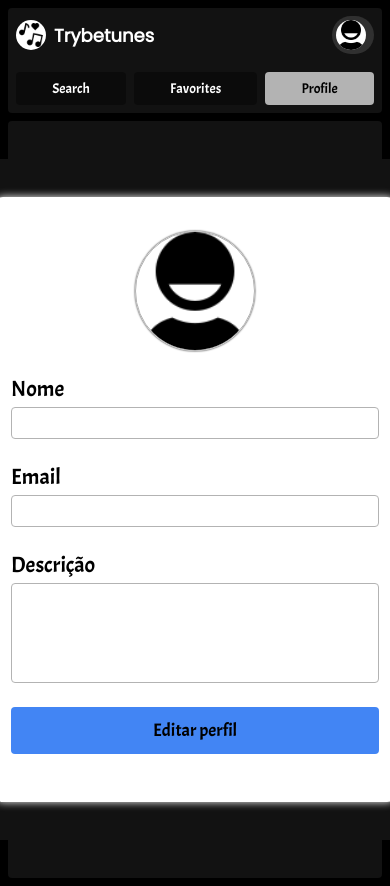
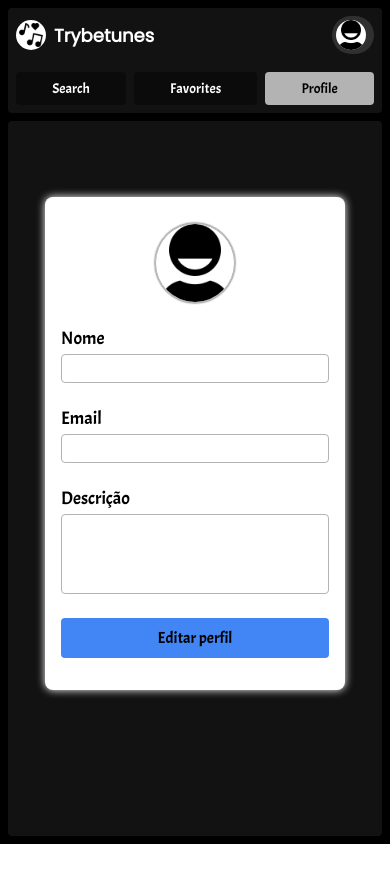
Before and after one commit to Lucas-Almeida-SD/Trybetunes_2.0, a React (Create React App) app: page /Trybetunes_2.0/profile/edit in a window 390 px wide. After the commit the page ends 844 px from the top, so only its background shows below. Built offline with nearby package versions, Linux system fonts and the light colour scheme; a web font is replaced by a local one.

Commit message:
style: Criada estilização de media query para pagina ProfileEdit

```diff
--- a/src/styles/ProfileEdit.scss
+++ b/src/styles/ProfileEdit.scss
@@ -100,3 +100,52 @@
     }
   }
 }
+
+@media screen and (max-width: 800px) {
+  #profile-edit-page {
+
+    #profile-edit-form {
+      width: 300px;
+      padding-top: 26px;
+      padding-bottom: 32px;
+
+      .image-container{
+
+        .image-background {
+          width: 80px;
+          height: 80px;
+
+          img {
+            width: 100%;
+          }
+        }
+      }
+
+      .info-container {
+
+        .info-label {
+          font-size: 18px;
+        }
+
+        .info {
+          font-size: 14px;
+          padding: 4px;
+        }
+
+        textarea.info {
+          resize: none;
+          height: 80px;
+        }
+      }
+
+
+      .profile-edit-btn {
+        color: var(--color-font-black);
+        padding: 10px 14px;
+        border-radius: 4px;
+        font-family: var(--font-family-button);
+        font-size: 16px;
+      }
+    }
+  }
+}
```
